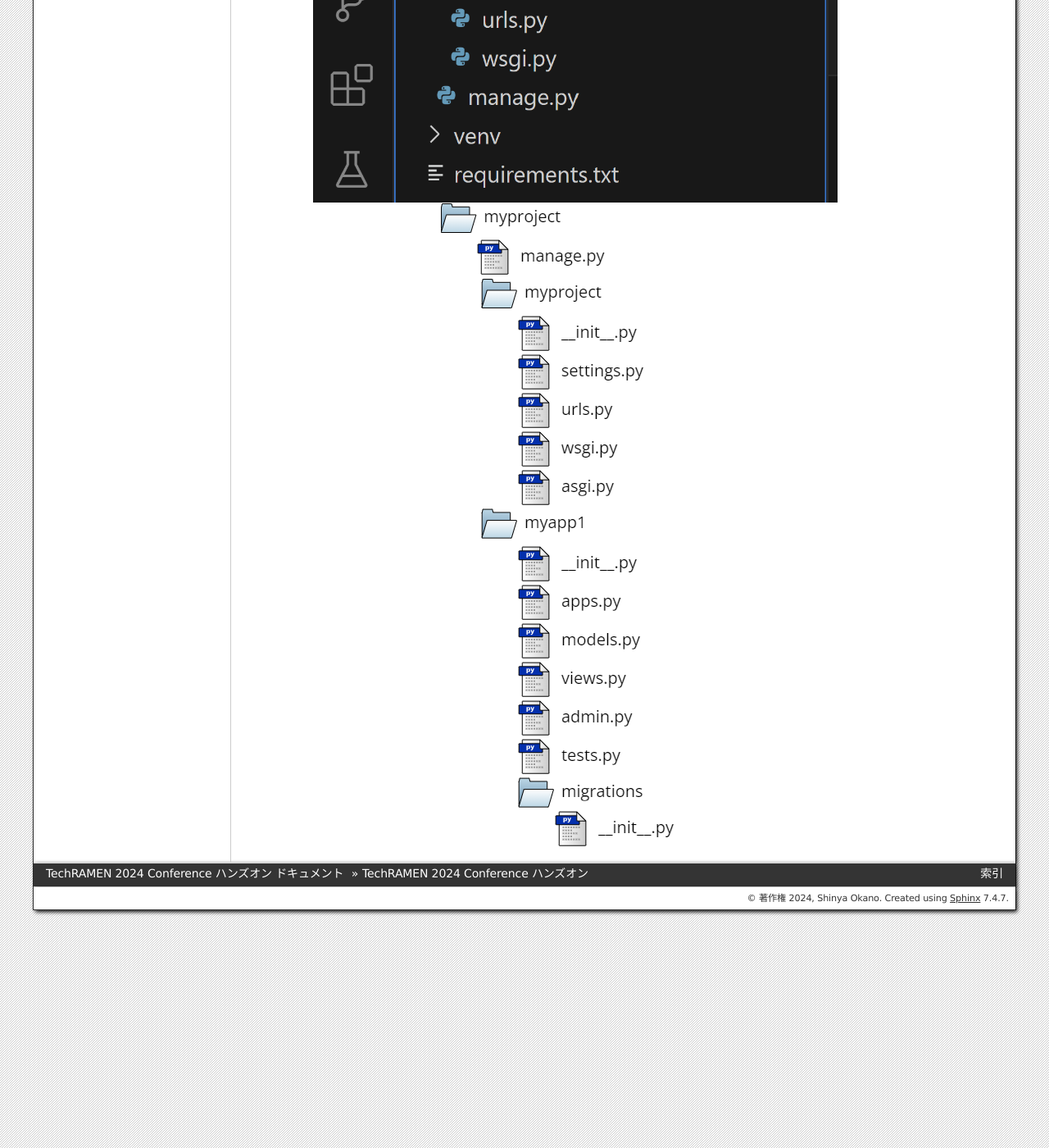
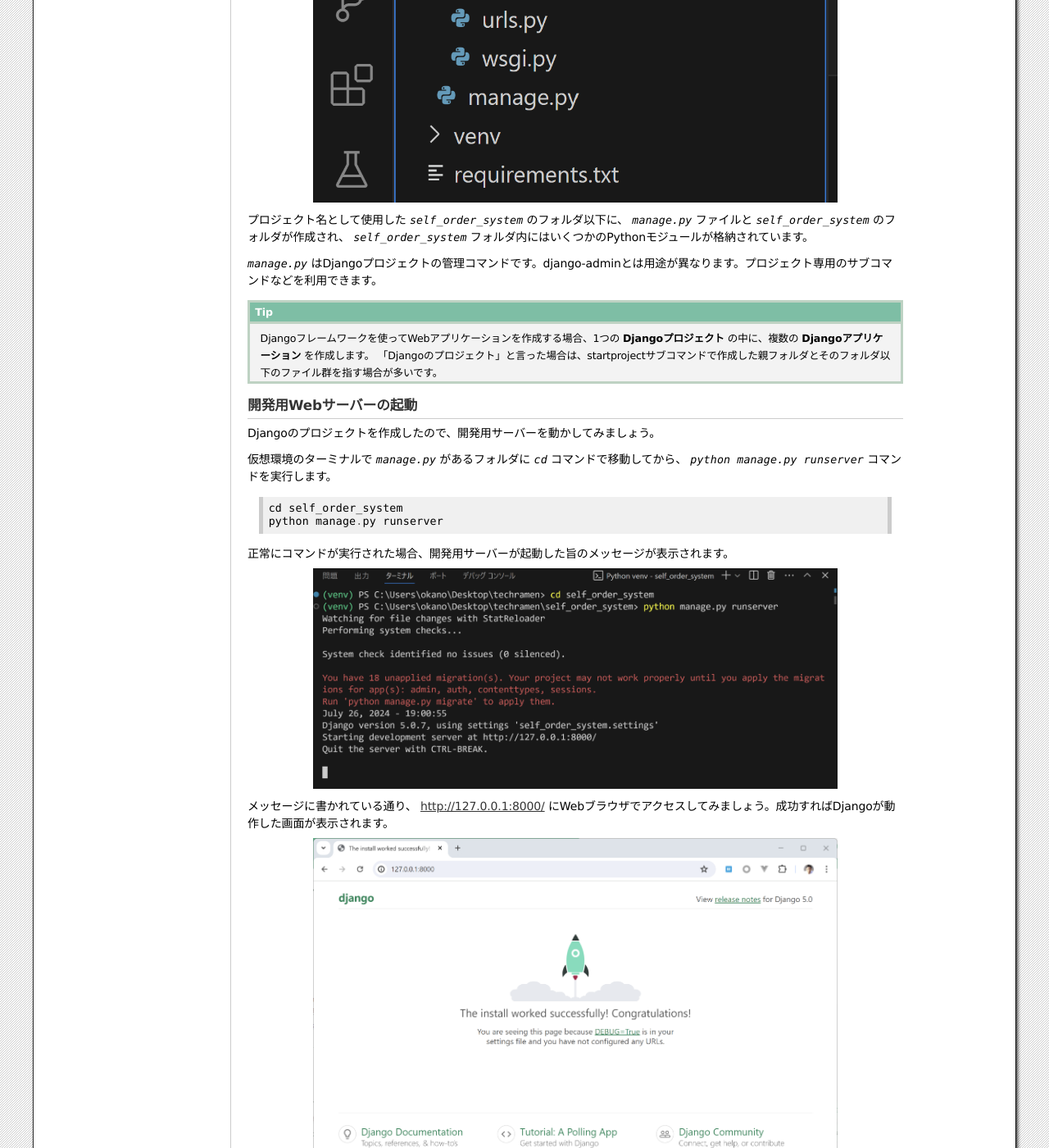
Before and after one commit to tokibito/techramen-handson, a Sphinx documentation site: the page built from docs/source/index.rst, in a window 1280 px wide and 1400 px high, scrolled down 12280 px. Shown: the whole window at 82% size. Built offline with Sphinx 7.4.7, drawn with Linux system fonts in a browser that asks for light colours; some of the changed text lies outside the part shown.

Commit message:
debugger

```diff
--- a/docs/source/index.rst
+++ b/docs/source/index.rst
@@ -392,4 +392,59 @@
 
 .. image:: images/django-start-project.png
 
+プロジェクト名として使用した `self_order_system` のフォルダ以下に、 `manage.py` ファイルと `self_order_system` のフォルダが作成され、 `self_order_system` フォルダ内にはいくつかのPythonモジュールが格納されています。
+
+`manage.py` はDjangoプロジェクトの管理コマンドです。django-adminとは用途が異なります。プロジェクト専用のサブコマンドなどを利用できます。
+
+.. tip::
+
+   Djangoフレームワークを使ってWebアプリケーションを作成する場合、1つの **Djangoプロジェクト** の中に、複数の **Djangoアプリケーション** を作成します。
+   「Djangoのプロジェクト」と言った場合は、startprojectサブコマンドで作成した親フォルダとそのフォルダ以下のファイル群を指す場合が多いです。
+
+開発用Webサーバーの起動
+--------------------------------
+
+Djangoのプロジェクトを作成したので、開発用サーバーを動かしてみましょう。
+
+仮想環境のターミナルで `manage.py` があるフォルダに `cd` コマンドで移動してから、 `python manage.py runserver` コマンドを実行します。
+
+.. code-block::
+
+   cd self_order_system
+   python manage.py runserver
+
+正常にコマンドが実行された場合、開発用サーバーが起動した旨のメッセージが表示されます。
+
+.. image:: images/django-runserver.png
+
+メッセージに書かれている通り、 http://127.0.0.1:8000/ にWebブラウザでアクセスしてみましょう。成功すればDjangoが動作した画面が表示されます。
+
+.. image:: images/django-worked-en.png
+
+起動した開発用サーバーを停止する場合は、コマンドをキャンセルします。 Windowsの場合はターミナルでCtrl+Break（[Ctrl]と[Break]キーを同時押し）、またはCtrl+Cを入力します。
+
+VSCodeのデバッガー設定
+--------------------------------
+
+VSCodeで実行する場合は、VSCodeのデバッガー機能を利用したほうが開発しやすい場合が多いです。
+
+Djangoの開発用サーバー（runserver）の実行をVSCodeからできるように設定してみましょう。
+
+VSCodeのメニューから [実行]-[構成の追加] を選択すると、VSCode上部でデバッガーを選択するドロップダウンメニューが表示されます。
+
+ドロップダウンメニューから [Python Debugger]-[Django] を選ぶと、 `manage.py` ファイルの場所を訊ねてくるので、候補として表示されている項目を選びます。
+
+.. image:: images/vscode-debugger-manage.png
+
+ここまでを行うと、 `.vscode` フォルダの中に `launch.json` というファイルが作成されます。これはVSCodeのデバッグ構成の設定ファイルです。
+
+これでデバッガーの設定は完了です。試してみましょう。
+
+ターミナルで起動していたrunserverコマンドがあれば停止をしてから、VSCodeでメニューから [実行]-[デバッグの開始] を選択、またはショートカットのF5キーを押します。
+
+.. image:: images/vscode-debugger.png
+
+日本語化
+----------------
+
 .. image:: images/django-project-structure.png
```
Also changed, not shown: docs/source/images/django-runserver.png (added), docs/source/images/django-worked-en.png (added), docs/source/images/vscode-debugger-manage.png (added), docs/source/images/vscode-debugger.png (added).
